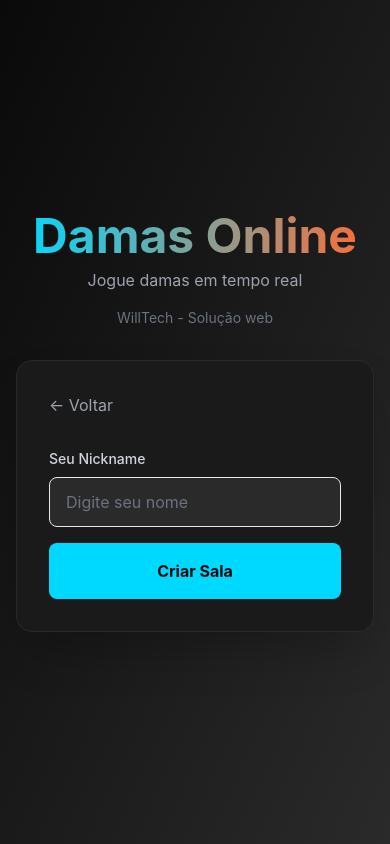
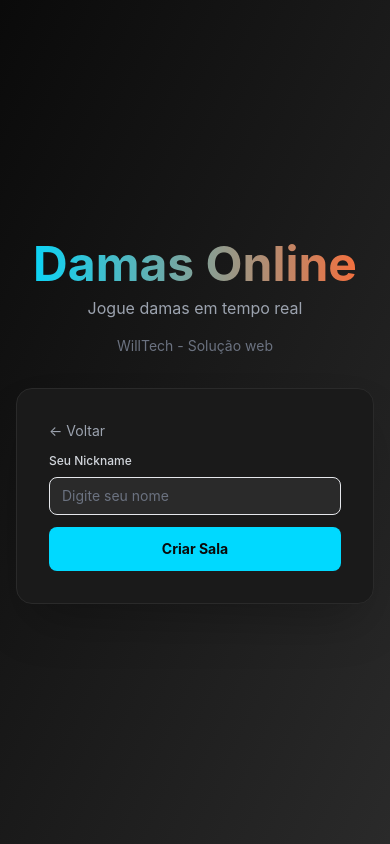
Before and after one commit to willy-henrique/dama-online, a React (Vite) app in the folder client/: page / in a window 390 px wide. Both pictures are taken after a click on the button "Criar Sala". Built offline with nearby package versions, Linux system fonts and the light colour scheme; no server answers.

Commit message:
Corrige responsividade dos formulÃ¡rios de criar e entrar na sala

```diff
--- a/client/src/pages/HomePage.jsx
+++ b/client/src/pages/HomePage.jsx
@@ -264,16 +264,16 @@ export default function HomePage({ socket, onCreateRoom, onJoinRoom, onBackToHom
               </button>
             </div>
           ) : mode === 'create' ? (
-            <form onSubmit={handleCreateRoom} className="space-y-4">
+            <form onSubmit={handleCreateRoom} className="space-y-3 sm:space-y-4">
               <button
                 type="button"
                 onClick={() => setMode(null)}
-                className="text-gray-400 hover:text-white mb-4"
+                className="text-gray-400 hover:text-white mb-2 sm:mb-4 text-sm sm:text-base flex items-center gap-1"
               >
                 ← Voltar
               </button>
               <div>
-                <label className="block text-sm font-medium text-gray-300 mb-2">
+                <label className="block text-xs sm:text-sm font-medium text-gray-300 mb-2">
                   Seu Nickname
                 </label>
                 <input
@@ -281,28 +281,28 @@ export default function HomePage({ socket, onCreateRoom, onJoinRoom, onBackToHom
                   value={nickname}
                   onChange={(e) => setNickname(e.target.value)}
                   placeholder="Digite seu nome"
-                  className="w-full bg-dark-700 border border-dark-600 rounded-lg px-4 py-3 text-white placeholder-gray-500 focus:outline-none focus:ring-2 focus:ring-accent-cyan"
+                  className="w-full bg-dark-700 border border-dark-600 rounded-lg px-3 sm:px-4 py-2 sm:py-3 text-sm sm:text-base text-white placeholder-gray-500 focus:outline-none focus:ring-2 focus:ring-accent-cyan"
                   maxLength={20}
                 />
               </div>
               <button
                 type="submit"
-                className="w-full bg-accent-cyan text-dark-900 font-bold py-4 rounded-lg hover:bg-accent-cyan/80 transition"
+                className="w-full bg-accent-cyan text-dark-900 font-bold py-3 sm:py-4 rounded-lg hover:bg-accent-cyan/80 transition text-sm sm:text-base"
               >
                 Criar Sala
               </button>
             </form>
           ) : (
-            <form onSubmit={handleJoinRoom} className="space-y-4">
+            <form onSubmit={handleJoinRoom} className="space-y-3 sm:space-y-4">
               <button
                 type="button"
                 onClick={() => setMode(null)}
-                className="text-gray-400 hover:text-white mb-4"
+                className="text-gray-400 hover:text-white mb-2 sm:mb-4 text-sm sm:text-base flex items-center gap-1"
               >
                 ← Voltar
               </button>
               <div>
-                <label className="block text-sm font-medium text-gray-300 mb-2">
+                <label className="block text-xs sm:text-sm font-medium text-gray-300 mb-2">
                   Seu Nickname
                 </label>
                 <input
@@ -310,12 +310,12 @@ export default function HomePage({ socket, onCreateRoom, onJoinRoom, onBackToHom
                   value={nickname}
                   onChange={(e) => setNickname(e.target.value)}
                   placeholder="Digite seu nome"
-                  className="w-full bg-dark-700 border border-dark-600 rounded-lg px-4 py-3 text-white placeholder-gray-500 focus:outline-none focus:ring-2 focus:ring-accent-orange"
+                  className="w-full bg-dark-700 border border-dark-600 rounded-lg px-3 sm:px-4 py-2 sm:py-3 text-sm sm:text-base text-white placeholder-gray-500 focus:outline-none focus:ring-2 focus:ring-accent-orange"
                   maxLength={20}
                 />
               </div>
               <div>
-                <label className="block text-sm font-medium text-gray-300 mb-2">
+                <label className="block text-xs sm:text-sm font-medium text-gray-300 mb-2">
                   Código da Sala
                 </label>
                 <input
@@ -323,13 +323,13 @@ export default function HomePage({ socket, onCreateRoom, onJoinRoom, onBackToHom
                   value={roomId}
                   onChange={(e) => setRoomId(e.target.value.toUpperCase())}
                   placeholder="Digite o código"
-                  className="w-full bg-dark-700 border border-dark-600 rounded-lg px-4 py-3 text-white placeholder-gray-500 focus:outline-none focus:ring-2 focus:ring-accent-orange text-center text-2xl font-bold tracking-wider"
+                  className="w-full bg-dark-700 border border-dark-600 rounded-lg px-3 sm:px-4 py-2 sm:py-3 text-white placeholder-gray-500 focus:outline-none focus:ring-2 focus:ring-accent-orange text-center text-lg sm:text-2xl font-bold tracking-wider uppercase"
                   maxLength={6}
                 />
               </div>
               <button
                 type="submit"
-                className="w-full bg-accent-orange text-white font-bold py-4 rounded-lg hover:bg-accent-orange/80 transition"
+                className="w-full bg-accent-orange text-white font-bold py-3 sm:py-4 rounded-lg hover:bg-accent-orange/80 transition text-sm sm:text-base active:scale-95"
               >
                 Entrar na Sala
               </button>
```
